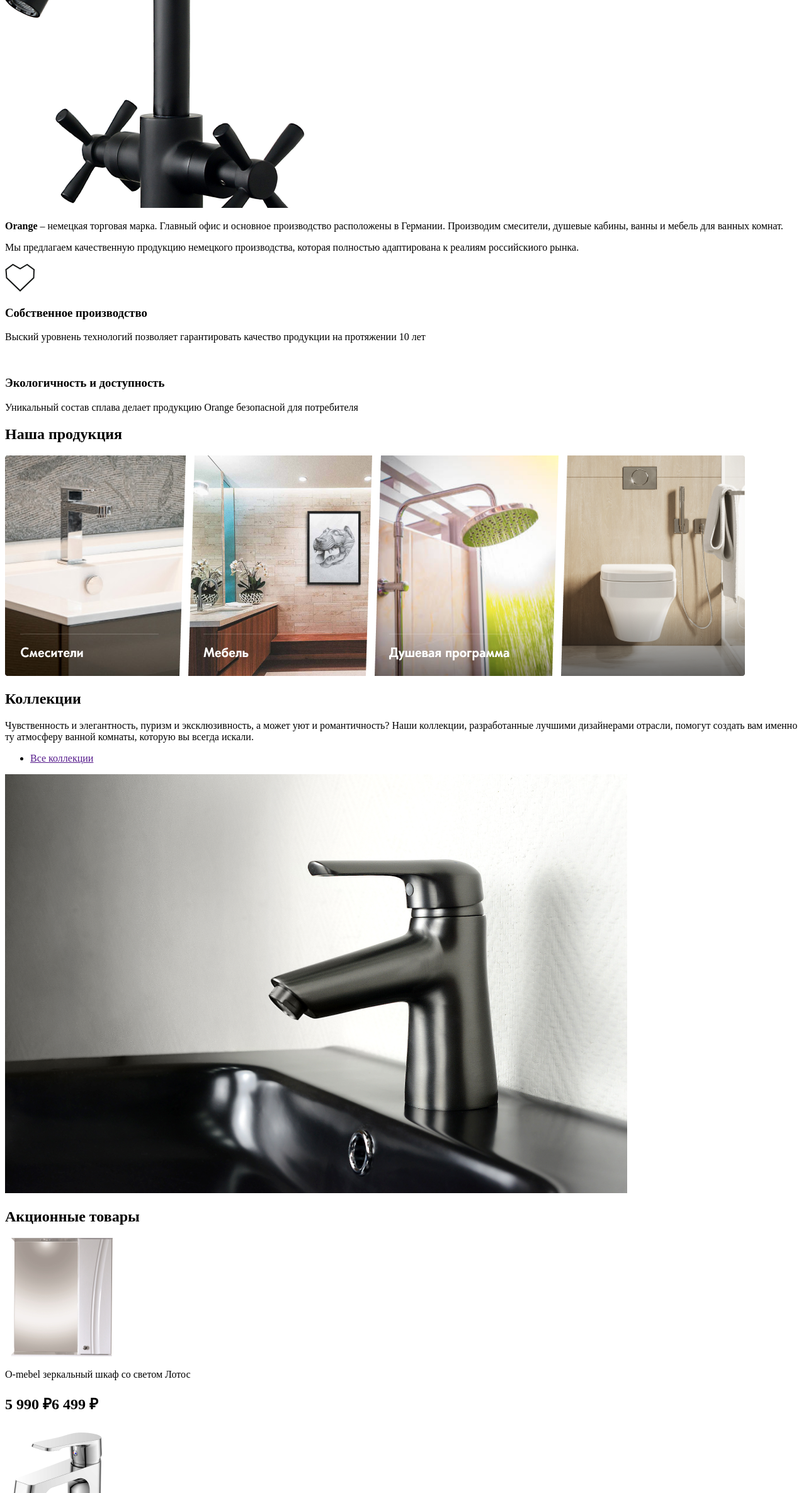
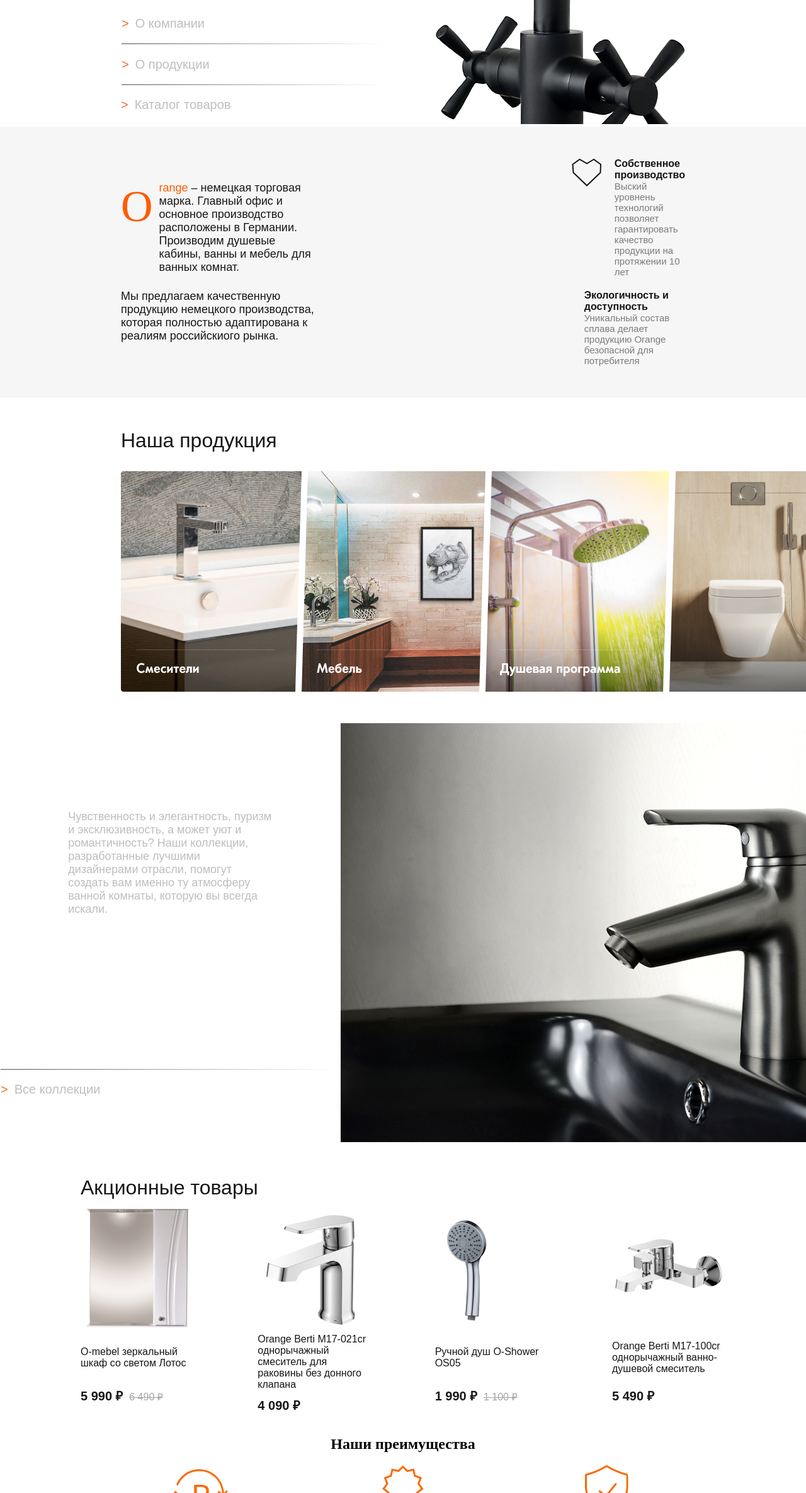
Before and after one commit to Rubik248/semantic, a plain HTML site: page index.html in a window 1280 px wide. Shown: the part 430-2800 px from the top of the page at 63% size. Drawn offline with Linux system fonts and the light colour scheme.

Commit message:
fourth
fourth

```diff
--- a/index.html
+++ b/index.html
@@ -3,6 +3,7 @@
 <head>
     <meta charset="UTF-8">
     <meta name="viewport" content="width=device-width, initial-scale=1.0">
+    <link rel="stylesheet" href="CSS/style.css">
     <title>Shop</title>
 </head>
 <body>
@@ -19,22 +20,29 @@
             </section>
         </nav>
         <section class="header_container">
+            <div class="header_container_block">
                 <h1 class="header_container_title">Сантехника и мебель для ванной комнаты</h1>
-            <ul>
-                <li>О компании</li>
-                <li>О продукции</li>
-                <li>Каталог товаров</li>
+                <ul class="header_container_list">
+                    <li class="header_container_item" >О компании</li>
+                    <li class="header_container_item" >О продукции</li>
+                    <li class="header_container_item1" >Каталог товаров</li>
                 </ul>
-        </section>
+            </div>
             <aside class="header_aside">
                 <img class="header_aside_img" src="Image/replace me.png" alt="">
             </aside>
+        </section>
     </header>
     <main class="main_block">
         <section class="main1">
             <section class="main_container1">
                 <section class="main_container1_block">
-                    <p class="main_container1_block_text"> <strong class="main_container1_block_text_str">Orange</strong> – немецкая торговая марка. Главный офис и основное производство расположены в Германии. Производим смесители, душевые кабины, ванны и мебель для ванных комнат.</p>
+                    <section class="main_container1_block_item1">
+                        <section class="main_container1_block_item2">
+                            <p class="one">O</p>
+                            <p class="main_container1_block_text"> <strong class="main_container1_block_text_str">range</strong> – немецкая торговая марка. Главный офис и основное производство расположены в Германии. Производим душевые кабины, ванны и мебель для ванных комнат.</p>
+                        </section>
+                    </section>
                     <p class="main_container1_block_text">Мы предлагаем качественную продукцию немецкого производства, которая полностью адаптирована к реалиям российскиого рынка.</p>
                 </section>
                 <aside class="main_aside">
@@ -54,6 +62,7 @@
                     </section>
                 </aside>
             </section>
+        </section>
         <section class="main_container2">
             <h2 class="main_container2_title">Наша продукция</h2>
             <section class="main_container2_block">
@@ -63,11 +72,12 @@
                 <img class="main_container2_block_img" src="Image/Mask Group.png" alt="">
             </section>
         </section>
-        </section>
         <section class="main2">
             <section class="main2_container">
+                <section class="main2_container_item">
                     <h2 class="main2_container_title">Коллекции</h2>
                     <p class="main2_container_text">Чувственность и элегантность, пуризм и эксклюзивность, а может уют и романтичность? Наши коллекции, разработанные лучшими дизайнерами отрасли, помогут создать вам именно ту атмосферу ванной комнаты, которую вы всегда искали.</p>
+                </section>
                 <ul class="main2_container_list">
                     <li class="main2_container_list_comp"><a class="main2_container_list_comp_link" href="">Все коллекции</a></li>
                 </ul>
@@ -82,22 +92,22 @@
                 <section class="main3_container1_card">
                     <img class="main3_container1_card_img" src="Image/image 2.1.png" alt="">
                     <p class="main3_container1_card_text">O-mebel зеркальный шкаф со светом Лотос</p>
-                    <h2 class="main3_container1_title"><strong class="main3_container1_str">5 990 ₽</strong>6 499 ₽</h2>
+                    <h2 class="main3_container1_title">5 990 ₽<strong class="main3_container1_str">6 490 ₽</strong></h2>
                 </section>
                 <section class="main3_container1_card">
                     <img class="main3_container1_card_img" src="Image/image 1.1.png" alt="">
                     <p class="main3_container1_card_text">Orange Berti M17-021cr однорычажный смеситель для раковины без донного клапана</p>
-                    <h2 class="main3_container1_title"><strong class="main3_container1_str">4 090 ₽</strong></h2>
+                    <h2 class="main3_container1_title">4 090 ₽</h2>
                 </section>
                 <section class="main3_container1_card">
                     <img class="main3_container1_card_img" src="Image/image 21.png" alt="">
                     <p class="main3_container1_card_text">Ручной душ O-Shower OS05</p>
-                    <h2 class="main3_container1_title"><strong class="main3_container1_str">1 100 ₽</strong>1 990 ₽</h2>
+                    <h2 class="main3_container1_title">1 990 ₽<strong class="main3_container1_str">1 100 ₽</strong></h2>
                 </section>
                 <section class="main3_container1_card">
                     <img class="main3_container1_card_img" src="Image/image 12.1.png" alt="">
                     <p class="main3_container1_card_text">Orange Berti M17-100cr однорычажный ванно-душевой смеситель</p>
-                    <h2 class="main3_container1_title"><strong class="main3_container1_str">5 490 ₽</strong></h2>
+                    <h2 class="main3_container1_title">5 490 ₽</h2>
                 </section>
             </section>
             <section class="main3_container2">
@@ -127,7 +137,6 @@
     </main>
     <footer class="footer">
         <img class="footer_logo" src="Image/Layer 1.png" alt="">
-        <nav>
             <ul class="footer_nav_list">
                 <li class="footer_nav_list_elem">О компании</li>
                 <li class="footer_nav_list_elem">Сотрудничество</li>
@@ -138,7 +147,21 @@
                <li class="footer_nav_list_elem">Сервисное обслуживание</li>
                <li class="footer_nav_list_elem">Контакты</li>
             </ul>
-        </nav>
+        <section class="footer_sec1">
+            <p class="footer_sec1_txt">Есть вопросы?</p>
+            <section class="footer_sec1_block">
+                <img src="image/mail.svg" alt="">
+                <p class="footer_sec1_block_txt">hello@orangemixers.ru</p>
+            </section>
+            <section class="footer_sec1_block">
+                <img src="image/iphone.svg" alt="">
+                <p class="footer_sec1_block_txt">+7 (495) 543 23 45</p>
+            </section>
+        </section>
+        <section class="footer_sec1">
+            <p class="footer_sec1_txt">Мы в соцсетях</p>
+            <img class="footer_sec1_img" src="image/Group.svg" alt="">
+        </section>
     </footer>
 </body>
 </html>
```
Lines whose indentation alone changed are shown as unchanged.
